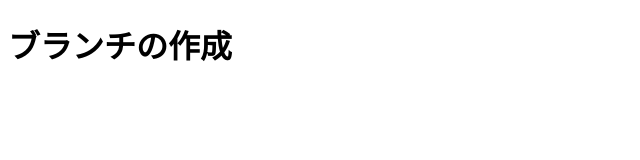
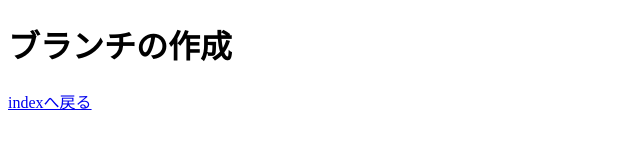
Before and after one commit to ku1h40918/vscode-practice, a plain HTML site: page about.html in a window 1280 px wide. Shown: the whole page, without its empty margins (0-640 px from the left). Drawn offline with Linux system fonts and the light colour scheme.

Commit message:
aタグの追加

```diff
--- a/about.html
+++ b/about.html
@@ -7,5 +7,6 @@
 </head>
 <body>
     <h1>ブランチの作成</h1>
+    <a href="index.html">indexへ戻る</a>
 </body>
 </html>
```
